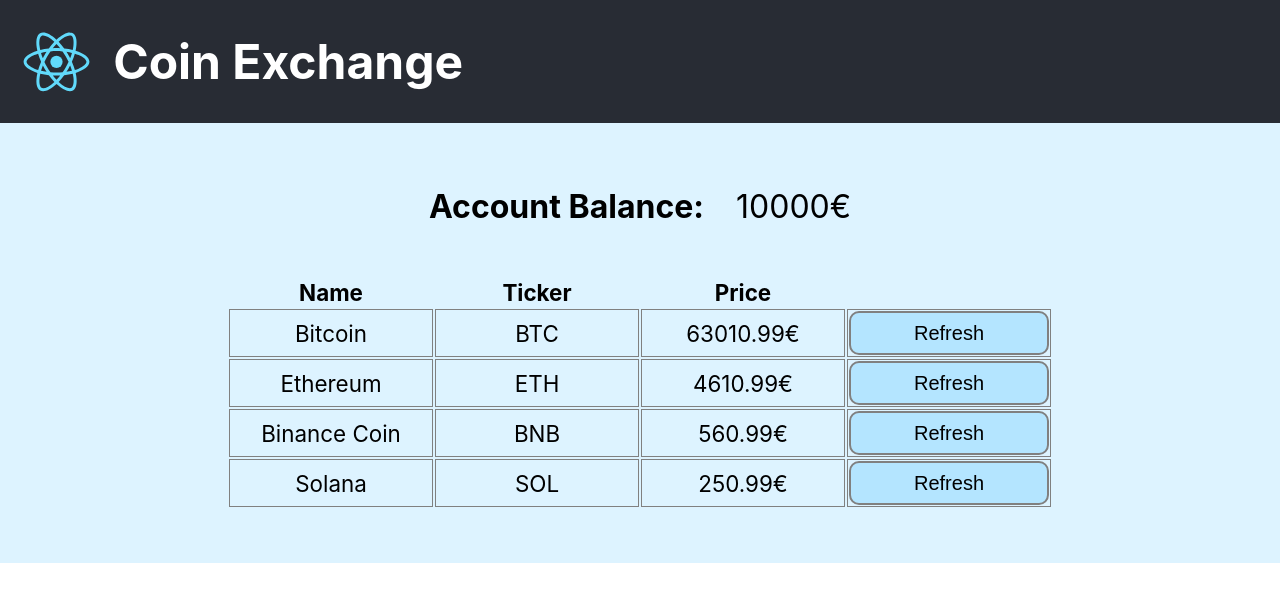
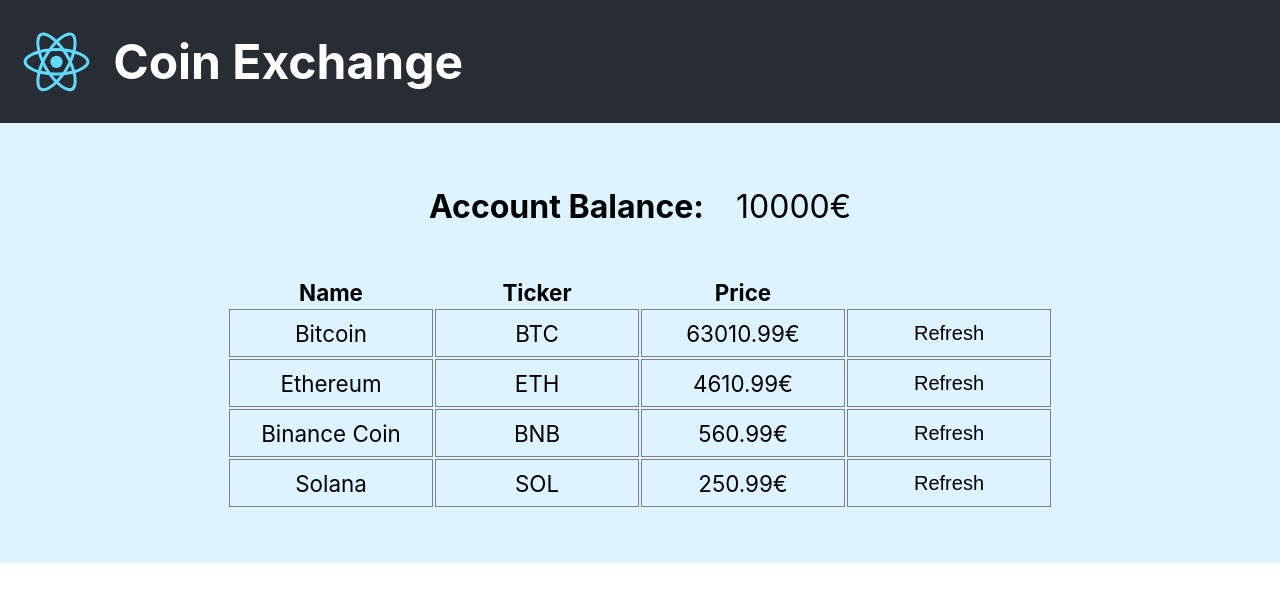
Before and after one commit to 0xTijan/crypto-tracker, a React (Create React App) app: page / in a window 1280 px wide. Shown: the top 602 px of the page. Built offline with nearby package versions, Linux system fonts and the light colour scheme.

Commit message:
componentaziation

```diff
--- a/src/App.css
+++ /dev/null
@@ -1,42 +0,0 @@
-.App {
-  text-align: center;
-  background-color: rgb(221, 243, 255);
-}
-
-.coin-table{
-  margin: 50px auto 50px auto;
-  display: inline-block;
-  font-size: 1.4rem;
-}
-
-.App-logo {
-  height: 5rem;
-  pointer-events: none;
-}
-
-.App-title{
-  font-size: 3rem;
-}
-
-.App-header {
-  background-color: #282c34;
-  min-height: 10vh;
-  display: flex;
-  flex-direction: row;
-  align-items: center;
-  justify-content: flex-start;
-  color: white;
-}
-
-.App-link {
-  color: #61dafb;
-}
-
-@keyframes App-logo-spin {
-  from {
-    transform: rotate(0deg);
-  }
-  to {
-    transform: rotate(360deg);
-  }
-}
--- a/src/App.js
+++ b/src/App.js
@@ -1,15 +1,18 @@
 import React from 'react';
-import logo from "./logo.svg";
-import './App.css';
-import Coin from './components/Coin/Coin';
+import CoinList from './components/CoinList/CoinList';
 import AccountBalance from './components/AccountBalance/AccountBalance';
 import { v4 as uuidv4 } from 'uuid';
-
+import Header from './components/Header/Header';
+import styled from 'styled-components';
 /*
 This imports are handeled by BABLE JS - similarly to React.React transformation.
 That imports are also transformed to some other js language construct that makes it possible
 to import React from pacage (inside node_modules)
 */
+const Div = styled.div`
+  text-align: center;
+  background-color: rgb(221, 243, 255);
+`;
 
 class App extends React.Component {
   constructor(props){
@@ -48,71 +51,19 @@
 
   render() {
     return (
-      <div className="App">
-
-        <header className="App-header">
-          <img
-            src={logo}
-            alt="React Logo"
-            className="App-logo"
-          />
-          <h1 className="App-title">Coin Exchange</h1>
-        </header>
-
+      <Div>
+        <Header />
         <AccountBalance amount={this.state.balance}/>
-
-        <table className="coin-table">
-          <thead>
-            <tr>
-              <th>Name</th>
-              <th>Ticker</th>
-              <th>Price</th>
-            </tr>
-          </thead>
-          <tbody>
-
-            {
-              //RENDERING LISTS:
-                //We map the coinData array of objects
-                //for every item in coinData array function inside .map() is done
-                //for every coin in array we render Coin component
-                //we can desctructure value:
-                  //this.state.coinData.map(value => ...) --> BEFORE
-                  //this.state.coinData.map( ({name, ticker, price}) => ...) --> AFTER
-              this.state.coinData.map( ({name, ticker, price}) =>
-
-                /**
-                 * Whenever we render a list we need to add a special property to it called KEY
-                 * If there is no key - there is a problem - react wont know how to handle on each and every component inside the list
-                 *
-                 * There are multiple options what key can be:
-                 *    - in our case can be coin ticker (every unique)
-                 *    - can also be made using UUID - npm package - glej uuid.txt
-                 *          <Coin key={value.key} name={value.name} ticker={value.ticker} price={value.price} />
-                 *
-                 * We can also do this:
-                 *  this.state.coinData.map(value =>
-                 *    <Coin key={value.ticker} {...value} />
-                 *  )
-                 * ...value - is a spread operator that enumerates, spreads the key value pairs in component as props.
-                 *  {
-                 *    name: "Bitcoin",
-                 *    ticker: "BTC"
-                 *  }
-                 *  This would give a Coin compoenent name="Bitcoin" and ticker="BTC" properties!
-                 */
-
-                //We pass the state of main application as props - PROP DRILLING - you give the state of parent component (App) to child component (Coin)!
-                //And the child component may drill further and pass the state of the original grandparent component to the cild component fo the cild component!
-                //This way we can propogade (razmnožiti) state downwords in component hierchery App-->Coin-->...
-                <Coin key={ticker} name={name} ticker={ticker} price={price} />
-              )
-            }
-
-          </tbody>
-        </table>
-
-      </div>
+        <CoinList coinData={this.state.coinData} />
+        {
+          /*
+          We can also pass arrays.
+          We are passing state down as props - propagating the state - state changes on top levele - sub compnents get rerendered.
+          Now the state of the main app goes down 2 levels - App-->CoinList-->Coin
+          Now it is also easier to look at this App component.
+          */
+        }
+      </Div>
     );
   }
 }
--- a/src/components/Coin/Coin.jsx
+++ b/src/components/Coin/Coin.jsx
@@ -11,10 +11,12 @@
 const Button = styled.button`
     width: 100%;
     height: 2.75rem;
-    border: 2px solid grey;
-    border-radius: 10px;
-    background-color: rgb(180, 229, 255);
+    background-color: rgb(221, 243, 255);
+    border: none;
     font-size: 1.25rem;
+    &:hover {
+        background-color: rgb(180, 229, 255);
+    }
 `;
 export default class Coin extends Component {
     constructor(props){
--- /dev/null
+++ b/src/components/CoinList/CoinList.jsx
@@ -0,0 +1,67 @@
+import React, { Component } from 'react';
+import Coin from "../Coin/Coin";
+import styled from 'styled-components';
+
+const Table = styled.table`
+  margin: 50px auto 50px auto;
+  display: inline-block;
+  font-size: 1.4rem;
+`;
+
+export default class CoinList extends Component {
+    render() {
+        return (
+            <Table>
+            <thead>
+              <tr>
+                <th>Name</th>
+                <th>Ticker</th>
+                <th>Price</th>
+              </tr>
+            </thead>
+            <tbody>
+
+              {
+                //RENDERING LISTS:
+                  //We map the coinData array of objects
+                  //for every item in coinData array function inside .map() is done
+                  //for every coin in array we render Coin component
+                  //we can desctructure value:
+                    //this.state.coinData.map(value => ...) --> BEFORE
+                    //this.state.coinData.map( ({name, ticker, price}) => ...) --> AFTER
+                  //Now that we changed it to its own file we coinData is stored in props!
+                this.props.coinData.map( ({name, ticker, price}) =>
+
+                  /**
+                   * Whenever we render a list we need to add a special property to it called KEY
+                   * If there is no key - there is a problem - react wont know how to handle on each and every component inside the list
+                   *
+                   * There are multiple options what key can be:
+                   *    - in our case can be coin ticker (every unique)
+                   *    - can also be made using UUID - npm package - glej uuid.txt
+                   *          <Coin key={value.key} name={value.name} ticker={value.ticker} price={value.price} />
+                   *
+                   * We can also do this:
+                   *  this.state.coinData.map(value =>
+                   *    <Coin key={value.ticker} {...value} />
+                   *  )
+                   * ...value - is a spread operator that enumerates, spreads the key value pairs in component as props.
+                   *  {
+                   *    name: "Bitcoin",
+                   *    ticker: "BTC"
+                   *  }
+                   *  This would give a Coin compoenent name="Bitcoin" and ticker="BTC" properties!
+                   */
+
+                  //We pass the state of main application as props - PROP DRILLING - you give the state of parent component (App) to child component (Coin)!
+                  //And the child component may drill further and pass the state of the original grandparent component to the cild component fo the cild component!
+                  //This way we can propogade (razmnožiti) state downwords in component hierchery App-->Coin-->...
+                  <Coin key={ticker} name={name} ticker={ticker} price={price} />
+                )
+              }
+
+            </tbody>
+          </Table>
+        )
+    }
+}
--- /dev/null
+++ b/src/components/Header/Header.jsx
@@ -0,0 +1,34 @@
+import React, { Component } from 'react';
+import logo from "./logo.svg";
+import styled from 'styled-components';
+
+const HeaderHTML = styled.header`
+    background-color: #282c34;
+    min-height: 10vh;
+    display: flex;
+    flex-direction: row;
+    align-items: center;
+    justify-content: flex-start;
+    color: white;
+`;
+const H1 = styled.h1`
+    font-size: 3rem;
+`;
+const Img = styled.img`
+    height: 5rem;
+    pointer-events: none;
+`;
+
+export default class Header extends Component {
+    render() {
+        return (
+            <HeaderHTML>
+            <Img
+              src={logo}
+              alt="React Logo"
+            />
+            <H1>Coin Exchange</H1>
+          </HeaderHTML>
+        )
+    }
+}
```
Also changed, not shown: src/components/Header/logo.svg (renamed from src/logo.svg).
